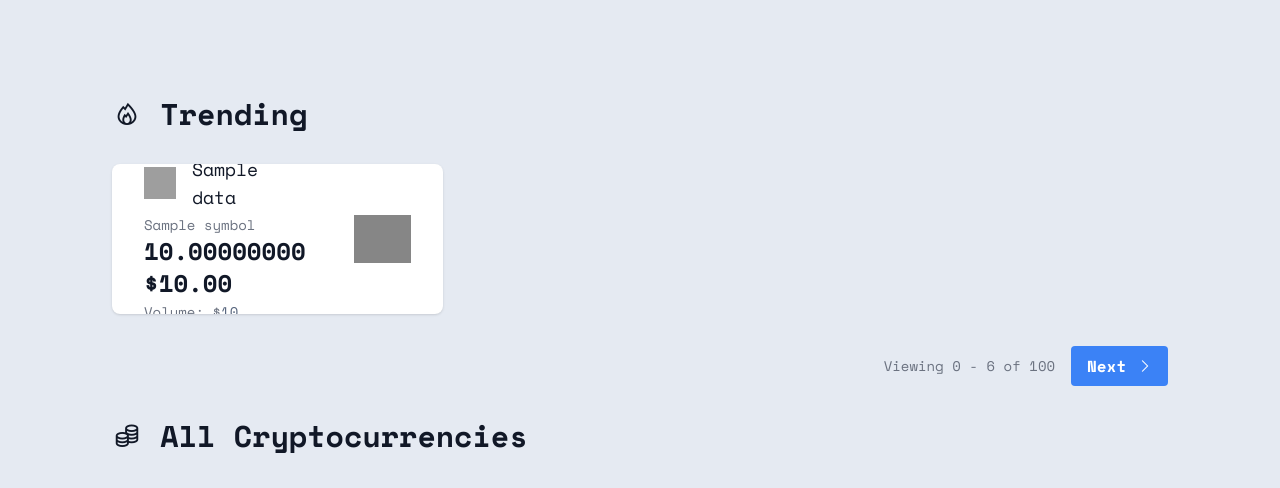
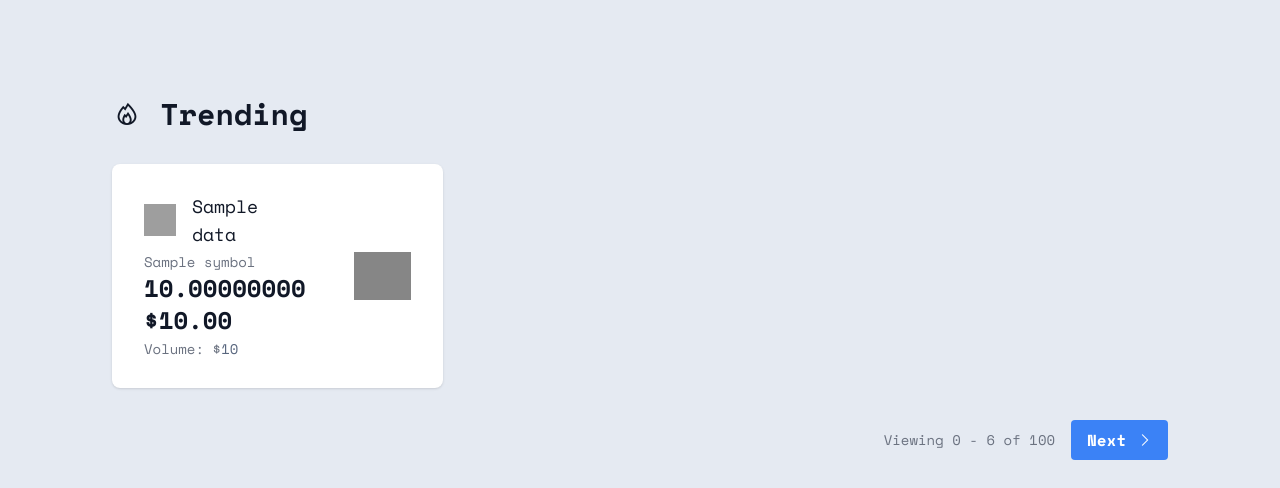
Before and after one commit to miguelcoria94/Tokenomics, a Django app: page / in a window 1280 px wide. Shown: the part 100-588 px from the top of the page. Run offline with Django 4.2, Linux system fonts and the light colour scheme; tables that the repository leaves empty hold one stand-in row (values such as "Sample post"); a database or web service that is not in the repository returns one stand-in record (values such as "Sample title"); data that the repository does not hold is empty; some libraries are stand-ins or nearby versions; grey boxes are pictures that could not be loaded.

Commit message:
updated home cards

```diff
--- a/main_app/templates/home.html
+++ b/main_app/templates/home.html
@@ -5,7 +5,7 @@
   {% for crypto in trending %}
   <div
     class="bg-white shadow overflow-hidden sm:rounded-lg flex justify-between items-center content-center p-2 cursor-pointer"
-    style="height: 150px"
+
   >
     <div class="px-4 py-5 sm:px-6">
         <div class="flex items-center">
```
